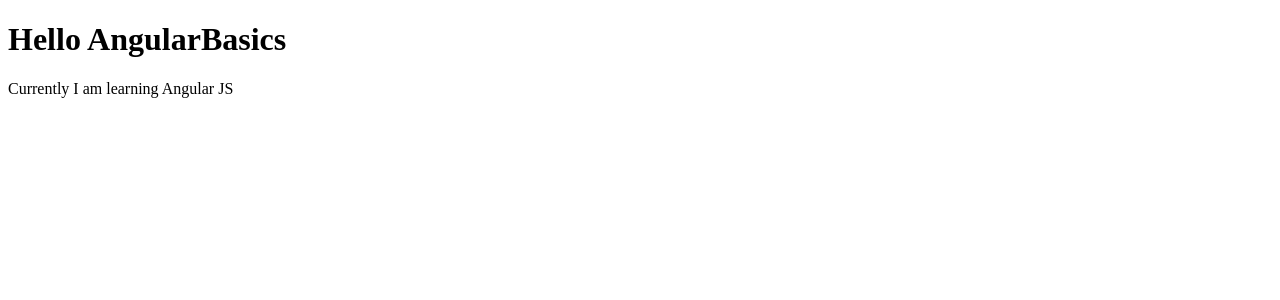
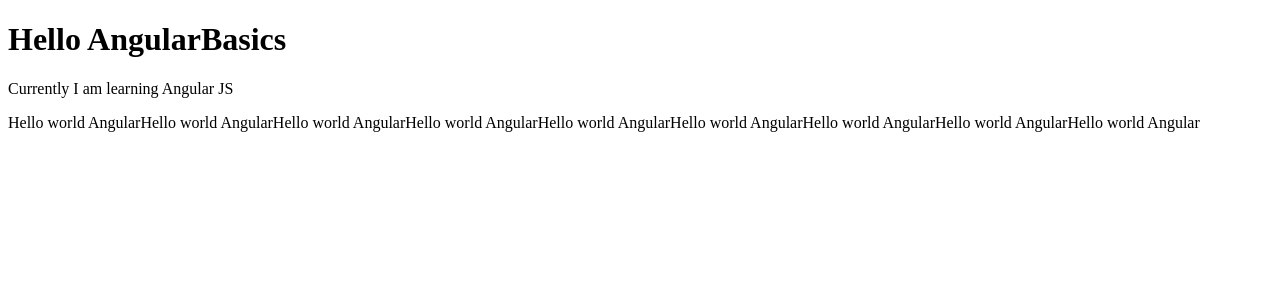
Before and after one commit to Asad9340/Learning-Angular, an Angular app: page / in a window 1280 px wide. Shown: the top 300 px of the page. Built offline with nearby package versions, Linux system fonts and the light colour scheme.

Commit message:
added description on code

```diff
--- a/src/app/app.component.html
+++ b/src/app/app.component.html
@@ -1,2 +1,3 @@
 <h1>Hello {{title}}</h1>
 <p>Currently I am learning Angular JS</p>
+<p>{{description}}</p>
--- a/src/app/app.component.ts
+++ b/src/app/app.component.ts
@@ -6,8 +6,10 @@
   standalone: true,
   imports: [RouterOutlet],
   templateUrl: './app.component.html',
-  styleUrl: './app.component.css'
+  styleUrl: './app.component.css',
 })
 export class AppComponent {
   title = 'AngularBasics';
+  description =
+    'Hello world AngularHello world AngularHello world AngularHello world AngularHello world AngularHello world AngularHello world AngularHello world AngularHello world Angular';
 }
```
